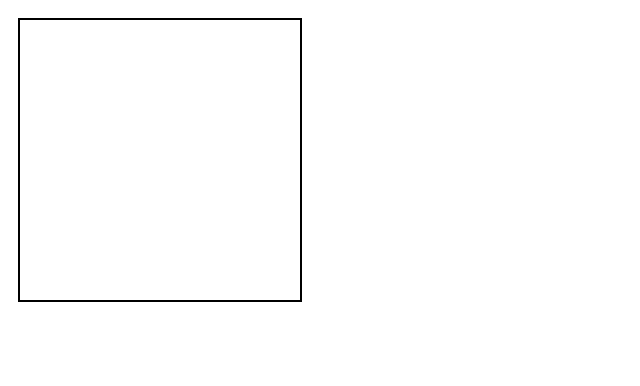
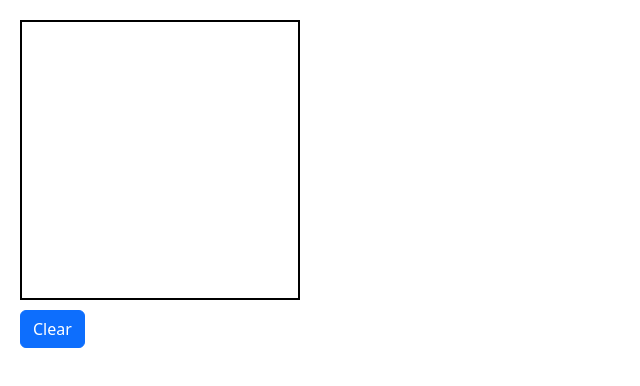
Before and after one commit to SamO135/interactive-mnist, a React (Vite) app in the folder web/: page / in a window 1280 px wide. Shown: the top 386 px of the page, without its empty margins (0-640 px from the left). Built offline with nearby package versions, Linux system fonts and the light colour scheme.

Commit message:
clear canvas button

```diff
--- a/web/package.json
+++ b/web/package.json
@@ -10,6 +10,7 @@
     "preview": "vite preview"
   },
   "dependencies": {
+    "bootstrap": "^5.3.3",
     "react": "^18.3.1",
     "react-dom": "^18.3.1"
   },
--- a/web/src/Canvas.css
+++ b/web/src/Canvas.css
@@ -1,9 +1,19 @@
+:root {
+  --left: 20px;
+  --top: 20px;
+}
+
 canvas {
   position: absolute; /* Allows precise positioning on the screen */
-  top: 10px;
-  left: 10px;
-  width: 500px;
-  height: 400px;
+  top: var(--top);
+  left: var(--left);
+  width: 280;
+  height: 280;
   border: 2px solid black;
   background-color: white;
 }
+
+button {
+  left: var(--left);
+  top: var(--top);
+}
--- a/web/src/Canvas.tsx
+++ b/web/src/Canvas.tsx
@@ -58,6 +58,14 @@ function Canvas() {
     }
   };
 
+  const clearCanvas = () => {
+    const canvas = canvasRef.current;
+    const context = contextRef.current;
+    if (canvas && context) {
+      context.clearRect(0, 0, canvas.width, canvas.height); // Clear the canvas
+    }
+  };
+
   return (
     <div style={{ position: "relative", width: "280px", height: "280px" }}>
       <canvas
@@ -66,6 +74,14 @@ function Canvas() {
         onMouseMove={draw}
         ref={canvasRef}
       />
+      <button
+        type="button"
+        className="btn btn-primary"
+        onClick={clearCanvas}
+        style={{ position: "absolute", top: "310px" }}
+      >
+        Clear
+      </button>
     </div>
   );
 }
--- a/web/src/main.tsx
+++ b/web/src/main.tsx
@@ -1,6 +1,7 @@
 import { StrictMode } from "react";
 import { createRoot } from "react-dom/client";
 import Canvas from "./Canvas.tsx";
+import "bootstrap/dist/css/bootstrap.css";
 
 createRoot(document.getElementById("root")!).render(
   <StrictMode>
```
Also changed, not shown: 1 other file (tests, documents, lock files or other folders).
